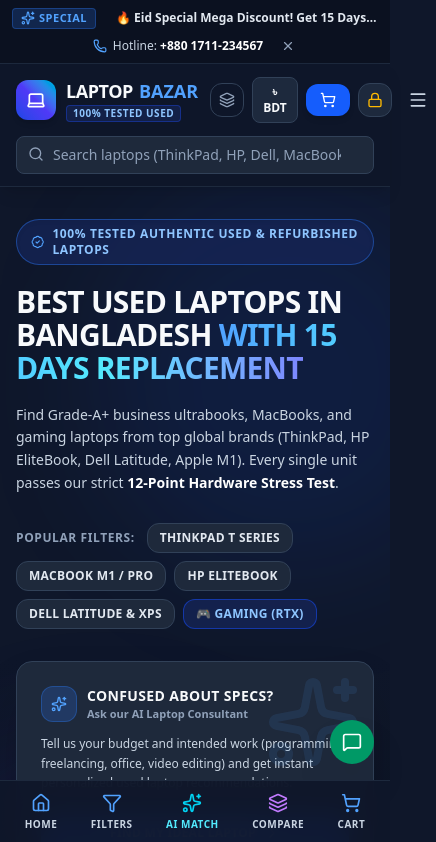
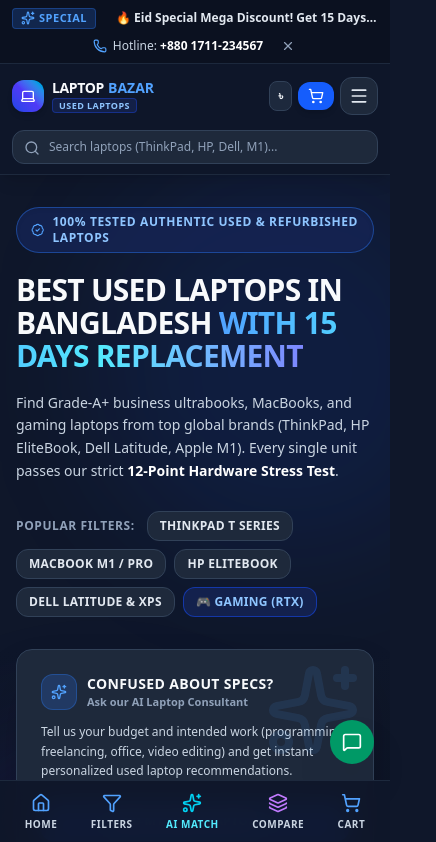
Before and after one commit to emonhaque1998/Digital-It-Laptop-Bazar, a React (Vite) app: page / in a window 390 px wide. Shown: the top 842 px of the page, 436 px wide, since content can reach past the window. Built offline with nearby package versions, Linux system fonts and the light colour scheme.

Commit message:
fix: prevent horizontal overflow and improve layout
Added global overflow constraints and optimized Navbar responsiveness to ensure consistent rendering across mobile and desktop devices.

```diff
--- a/src/App.tsx
+++ b/src/App.tsx
@@ -296,7 +296,7 @@
   const comparedLaptops = laptops.filter((l) => comparedLaptopIds.includes(l.id));
 
   return (
-    <div className="min-h-screen bg-[#0F172A] text-[#F8FAFC] flex flex-col font-sans selection:bg-blue-600 selection:text-white">
+    <div className="min-h-screen w-full max-w-full overflow-x-hidden bg-[#0F172A] text-[#F8FAFC] flex flex-col font-sans selection:bg-blue-600 selection:text-white">
       {/* Announcement bar */}
       <AnnouncementBar settings={settings} />
 
--- a/src/components/Navbar.tsx
+++ b/src/components/Navbar.tsx
@@ -81,37 +81,37 @@
   }, []);
 
   return (
-    <header className="sticky top-0 z-40 bg-[#0F172A]/95 backdrop-blur-md border-b border-slate-800 shadow-lg">
-      <div className="max-w-7xl mx-auto px-4 sm:px-6">
-        <div className="flex items-center justify-between h-18 gap-3 sm:gap-6">
+    <header className="sticky top-0 z-40 bg-[#0F172A]/95 backdrop-blur-md border-b border-slate-800 shadow-lg w-full max-w-full overflow-x-clip">
+      <div className="max-w-7xl mx-auto px-3 sm:px-6 w-full">
+        <div className="flex items-center justify-between h-16 sm:h-18 gap-2 sm:gap-4 md:gap-6">
           {/* Brand Logo */}
-          <div className="flex items-center gap-3">
+          <div className="flex items-center gap-2 sm:gap-3 shrink min-w-0">
             <button
               onClick={() => {
                 onSearchChange('');
                 window.scrollTo({ top: 0, behavior: 'smooth' });
               }}
-              className="flex items-center gap-2.5 text-left group"
+              className="flex items-center gap-2 sm:gap-2.5 text-left group min-w-0 cursor-pointer"
               id="brand-logo-btn"
             >
-              <div className="w-10 h-10 rounded-xl bg-gradient-to-tr from-blue-700 via-indigo-600 to-cyan-500 flex items-center justify-center text-white shadow-md group-hover:scale-105 transition-transform">
-                <LaptopIcon className="w-5 h-5 text-white" />
+              <div className="w-8 h-8 sm:w-10 sm:h-10 rounded-xl bg-gradient-to-tr from-blue-700 via-indigo-600 to-cyan-500 flex items-center justify-center text-white shadow-md group-hover:scale-105 transition-transform shrink-0">
+                <LaptopIcon className="w-4 h-4 sm:w-5 sm:h-5 text-white" />
               </div>
-              <div>
-                <div className="flex items-center gap-1.5">
-                  <span className="font-black text-lg sm:text-xl tracking-tight text-[#F8FAFC] uppercase">
+              <div className="min-w-0">
+                <div className="flex items-center gap-1 sm:gap-1.5 truncate">
+                  <span className="font-black text-sm sm:text-lg md:text-xl tracking-tight text-[#F8FAFC] uppercase truncate">
                     {settings.shopName.split(' ')[0]}
                   </span>
-                  <span className="font-black text-lg sm:text-xl text-blue-400 uppercase">
+                  <span className="font-black text-sm sm:text-lg md:text-xl text-blue-400 uppercase truncate">
                     {settings.shopName.split(' ').slice(1).join(' ')}
                   </span>
                 </div>
-                <div className="flex items-center gap-1.5 text-[11px] font-bold text-slate-400">
-                  <span className="text-blue-300 bg-blue-950/70 border border-blue-800/60 px-1.5 py-0.2 rounded font-extrabold text-[10px] uppercase tracking-wider">
-                    100% Tested Used
+                <div className="flex items-center gap-1.5 text-[10px] sm:text-[11px] font-bold text-slate-400">
+                  <span className="text-blue-300 bg-blue-950/70 border border-blue-800/60 px-1.5 py-0.2 rounded font-extrabold text-[9px] sm:text-[10px] uppercase tracking-wider shrink-0">
+                    Used Laptops
                   </span>
-                  <span className="hidden sm:inline">•</span>
-                  <span className="hidden sm:inline font-semibold">{settings.shopNameBn}</span>
+                  <span className="hidden sm:inline text-slate-600">•</span>
+                  <span className="hidden sm:inline font-semibold text-slate-400 truncate">{settings.shopNameBn}</span>
                 </div>
               </div>
             </button>
@@ -198,26 +198,26 @@
           </div>
 
           {/* Quick Actions & Navigation Controls */}
-          <div className="flex items-center gap-2 sm:gap-3">
-            {/* AI Advisor Button */}
+          <div className="flex items-center gap-1.5 sm:gap-2 md:gap-3 shrink-0">
+            {/* AI Advisor Button (Desktop) */}
             <button
               id="ai-advisor-btn"
               onClick={onOpenAIAdvisor}
-              className="hidden lg:inline-flex items-center gap-1.5 px-3 py-2 rounded-xl bg-blue-950/60 hover:bg-blue-900/80 text-blue-300 border border-blue-700/60 font-bold text-xs sm:text-sm uppercase tracking-wide transition-all shadow-xs group"
+              className="hidden lg:inline-flex items-center gap-1.5 px-3 py-2 rounded-xl bg-blue-950/60 hover:bg-blue-900/80 text-blue-300 border border-blue-700/60 font-bold text-xs sm:text-sm uppercase tracking-wide transition-all shadow-xs group cursor-pointer"
             >
               <Sparkles className="w-4 h-4 text-blue-400 group-hover:rotate-12 transition-transform" />
               <span>AI Advisor</span>
             </button>
 
-            {/* Compare Button */}
+            {/* Compare Button (Tablet & Desktop) */}
             <button
               id="compare-btn"
               onClick={onOpenComparison}
-              className="relative p-2 sm:px-3 sm:py-2 rounded-xl text-slate-300 hover:text-white hover:bg-slate-800 border border-slate-700 flex items-center gap-1.5 text-xs sm:text-sm font-bold uppercase tracking-wide transition-colors"
+              className="hidden sm:inline-flex relative p-2 sm:px-3 sm:py-2 rounded-xl text-slate-300 hover:text-white hover:bg-slate-800 border border-slate-700 items-center gap-1.5 text-xs sm:text-sm font-bold uppercase tracking-wide transition-colors cursor-pointer"
               title="Compare Laptops"
             >
               <Layers className="w-4 h-4 text-slate-400" />
-              <span className="hidden sm:inline">Compare</span>
+              <span className="hidden md:inline">Compare</span>
               {comparedLaptopIds.length > 0 && (
                 <span className="inline-flex items-center justify-center w-5 h-5 rounded-full bg-blue-600 text-white text-[11px] font-black">
                   {comparedLaptopIds.length}
@@ -225,11 +225,11 @@
               )}
             </button>
 
-            {/* Order Tracking Button */}
+            {/* Order Tracking Button (Desktop) */}
             <button
               id="track-order-btn"
               onClick={onOpenTracking}
-              className="hidden sm:inline-flex items-center gap-1.5 p-2 sm:px-3 sm:py-2 rounded-xl text-slate-300 hover:text-white hover:bg-slate-800 border border-slate-700 text-xs sm:text-sm font-bold uppercase tracking-wide transition-colors"
+              className="hidden lg:inline-flex items-center gap-1.5 p-2 sm:px-3 sm:py-2 rounded-xl text-slate-300 hover:text-white hover:bg-slate-800 border border-slate-700 text-xs sm:text-sm font-bold uppercase tracking-wide transition-colors cursor-pointer"
               title="Track Order Status"
             >
               <Package className="w-4 h-4 text-slate-400" />
@@ -240,22 +240,22 @@
             <button
               id="currency-toggle-btn"
               onClick={onCurrencyToggle}
-              className="px-2.5 py-1.5 rounded-lg text-xs font-black bg-slate-800 hover:bg-slate-700 text-[#F8FAFC] transition-colors border border-slate-700 uppercase"
+              className="px-2 sm:px-2.5 py-1.5 rounded-lg text-xs font-black bg-slate-800 hover:bg-slate-700 text-[#F8FAFC] transition-colors border border-slate-700 uppercase cursor-pointer shrink-0"
               title="Switch Currency (BDT / USD)"
             >
-              {currency === 'BDT' ? '৳ BDT' : '$ USD'}
+              {currency === 'BDT' ? '৳' : '$'}<span className="hidden sm:inline ml-0.5">{currency}</span>
             </button>
 
             {/* Cart Button */}
             <button
               id="cart-drawer-btn"
               onClick={onOpenCart}
-              className="relative flex items-center gap-2 px-3.5 py-2 rounded-xl bg-blue-600 hover:bg-blue-500 text-white font-extrabold text-xs sm:text-sm uppercase tracking-wide shadow-md hover:shadow-blue-500/25 transition-all"
+              className="relative flex items-center gap-1.5 px-2.5 sm:px-3.5 py-1.5 sm:py-2 rounded-xl bg-blue-600 hover:bg-blue-500 text-white font-extrabold text-xs sm:text-sm uppercase tracking-wide shadow-md hover:shadow-blue-500/25 transition-all cursor-pointer shrink-0"
             >
               <ShoppingCart className="w-4 h-4" />
-              <span className="hidden sm:inline">Cart</span>
+              <span className="hidden md:inline">Cart</span>
               {cartTotalItems > 0 && (
-                <span className="inline-flex items-center justify-center w-5 h-5 rounded-full bg-white text-blue-900 text-[11px] font-black">
+                <span className="inline-flex items-center justify-center w-4 h-4 sm:w-5 sm:h-5 rounded-full bg-white text-blue-900 text-[10px] sm:text-[11px] font-black">
                   {cartTotalItems}
                 </span>
               )}
@@ -266,11 +266,11 @@
               )}
             </button>
 
-            {/* Admin Portal Button */}
+            {/* Admin Portal Button (Desktop & Tablet) */}
             <button
               id="admin-dashboard-btn"
               onClick={onOpenAdmin}
-              className={`p-2 rounded-xl border flex items-center gap-1.5 text-xs sm:text-sm font-bold uppercase tracking-wide transition-all ${
+              className={`hidden sm:inline-flex p-2 rounded-xl border items-center gap-1.5 text-xs sm:text-sm font-bold uppercase tracking-wide transition-all cursor-pointer shrink-0 ${
                 isAdminLoggedIn
                   ? 'bg-blue-950 text-blue-300 border-blue-600'
                   : 'bg-slate-800 text-slate-300 border-slate-700 hover:bg-slate-700 hover:text-white'
@@ -286,29 +286,29 @@
             {/* Mobile Menu Toggle */}
             <button
               onClick={() => setMobileMenuOpen(!mobileMenuOpen)}
-              className="md:hidden p-2 rounded-lg text-slate-300 hover:bg-slate-800 hover:text-white"
+              className="md:hidden p-2 rounded-xl bg-[#1E293B] border border-slate-700 text-slate-200 hover:bg-slate-800 hover:text-white transition-colors cursor-pointer shrink-0 flex items-center justify-center"
               aria-label="Toggle mobile menu"
             >
-              {mobileMenuOpen ? <X className="w-5 h-5" /> : <Menu className="w-5 h-5" />}
+              {mobileMenuOpen ? <X className="w-5 h-5 text-blue-400" /> : <Menu className="w-5 h-5" />}
             </button>
           </div>
         </div>
 
         {/* Mobile Search input bar */}
-        <div className="md:hidden pb-3">
-          <div className="relative">
+        <div className="md:hidden pb-2.5 pt-0.5">
+          <div className="relative w-full">
             <input
               type="text"
               value={searchQuery}
               onChange={(e) => onSearchChange(e.target.value)}
-              placeholder="Search laptops (ThinkPad, HP, Dell, MacBook)..."
-              className="w-full pl-9 pr-8 py-2 rounded-lg bg-[#1E293B] border border-slate-700 text-[#F8FAFC] placeholder:text-slate-400 text-sm font-medium focus:bg-[#1E293B] focus:outline-hidden focus:ring-2 focus:ring-blue-500"
+              placeholder="Search laptops (ThinkPad, HP, Dell, M1)..."
+              className="w-full pl-9 pr-8 py-2 rounded-xl bg-[#1E293B] border border-slate-700 text-[#F8FAFC] placeholder:text-slate-400 text-xs sm:text-sm font-medium focus:outline-hidden focus:ring-2 focus:ring-blue-500"
             />
             <Search className="w-4 h-4 text-slate-400 absolute left-3 top-2.5" />
             {searchQuery && (
               <button
                 onClick={() => onSearchChange('')}
-                className="absolute right-2.5 top-2 text-slate-400 hover:text-white"
+                className="absolute right-2.5 top-2 text-slate-400 hover:text-white p-0.5"
               >
                 <X className="w-4 h-4" />
               </button>
@@ -319,17 +319,17 @@
 
       {/* Mobile Drawer Menu */}
       {mobileMenuOpen && (
-        <div className="md:hidden border-t border-slate-800 bg-[#0F172A] px-4 py-4 space-y-3 shadow-2xl">
+        <div className="md:hidden border-t border-slate-800 bg-[#0F172A] px-4 py-4 space-y-2.5 shadow-2xl animate-in slide-in-from-top-2 duration-150">
           <button
             onClick={() => {
               onOpenAIAdvisor();
               setMobileMenuOpen(false);
             }}
-            className="w-full flex items-center justify-between p-3 rounded-xl bg-blue-950/60 border border-blue-700/60 text-blue-200 font-bold text-sm uppercase tracking-wide"
+            className="w-full flex items-center justify-between p-3 rounded-xl bg-blue-950/60 border border-blue-700/60 text-blue-200 font-black text-xs uppercase tracking-wide cursor-pointer"
           >
             <div className="flex items-center gap-2">
-              <Sparkles className="w-4 h-4 text-blue-400" />
-              <span>AI Laptop Smart Advisor</span>
+              <Sparkles className="w-4 h-4 text-cyan-400" />
+              <span>AI Laptop Matcher</span>
             </div>
             <ArrowRight className="w-4 h-4 text-blue-400" />
           </button>
@@ -339,11 +339,11 @@
               onOpenTracking();
               setMobileMenuOpen(false);
             }}
-            className="w-full flex items-center justify-between p-3 rounded-xl bg-[#1E293B] border border-slate-700 text-slate-200 font-bold text-sm uppercase tracking-wide"
+            className="w-full flex items-center justify-between p-3 rounded-xl bg-[#1E293B] border border-slate-700 text-slate-200 font-bold text-xs uppercase tracking-wide cursor-pointer"
           >
             <div className="flex items-center gap-2">
-              <Package className="w-4 h-4 text-slate-400" />
-              <span>Track Your Order Status</span>
+              <Package className="w-4 h-4 text-cyan-400" />
+              <span>Track Order Status</span>
             </div>
             <ArrowRight className="w-4 h-4 text-slate-400" />
           </button>
@@ -353,13 +353,27 @@
               onOpenComparison();
               setMobileMenuOpen(false);
             }}
-            className="w-full flex items-center justify-between p-3 rounded-xl bg-[#1E293B] border border-slate-700 text-slate-200 font-bold text-sm uppercase tracking-wide"
+            className="w-full flex items-center justify-between p-3 rounded-xl bg-[#1E293B] border border-slate-700 text-slate-200 font-bold text-xs uppercase tracking-wide cursor-pointer"
           >
             <div className="flex items-center gap-2">
-              <Layers className="w-4 h-4 text-slate-400" />
+              <Layers className="w-4 h-4 text-purple-400" />
               <span>Compare Laptops ({comparedLaptopIds.length})</span>
             </div>
             <ArrowRight className="w-4 h-4 text-slate-400" />
+          </button>
+
+          <button
+            onClick={() => {
+              onOpenAdmin();
+              setMobileMenuOpen(false);
+            }}
+            className="w-full flex items-center justify-between p-3 rounded-xl bg-slate-900 border border-slate-700 text-amber-300 font-bold text-xs uppercase tracking-wide cursor-pointer"
+          >
+            <div className="flex items-center gap-2">
+              <Lock className="w-4 h-4 text-amber-400" />
+              <span>Admin Management Dashboard {isAdminLoggedIn && '• Logged In'}</span>
+            </div>
+            <ArrowRight className="w-4 h-4 text-amber-400" />
           </button>
 
           <div className="pt-2 flex items-center gap-2">
@@ -367,17 +381,17 @@
               href={`https://wa.me/${settings.whatsapp.replace(/[^0-9]/g, '')}?text=Hello%20${encodeURIComponent(settings.shopName)},%20I%20am%20interested%20in%20buying%20a%20used%20laptop`}
               target="_blank"
               rel="noopener noreferrer"
-              className="flex-1 py-2.5 bg-emerald-600 hover:bg-emerald-500 text-white rounded-xl flex items-center justify-center gap-1.5 text-sm font-extrabold uppercase tracking-wide shadow-xs"
+              className="flex-1 py-2.5 bg-emerald-600 hover:bg-emerald-500 text-white rounded-xl flex items-center justify-center gap-1.5 text-xs font-black uppercase tracking-wide shadow-xs"
             >
               <MessageSquare className="w-4 h-4" />
               <span>WhatsApp Chat</span>
             </a>
             <a
               href={`tel:${settings.phone.replace(/[^0-9+]/g, '')}`}
-              className="py-2.5 px-4 bg-slate-800 hover:bg-slate-700 text-white rounded-xl flex items-center justify-center gap-1.5 text-sm font-extrabold uppercase tracking-wide border border-slate-700"
+              className="py-2.5 px-3.5 bg-slate-800 hover:bg-slate-700 text-white rounded-xl flex items-center justify-center gap-1.5 text-xs font-black uppercase tracking-wide border border-slate-700"
             >
               <Phone className="w-4 h-4 text-blue-400" />
-              <span>Call Hotline</span>
+              <span>Call</span>
             </a>
           </div>
         </div>
--- a/src/index.css
+++ b/src/index.css
@@ -1,8 +1,16 @@
 @import "tailwindcss";
 
 @layer base {
+  html, body {
+    overflow-x: hidden;
+    max-width: 100vw;
+    width: 100%;
+    margin: 0;
+    padding: 0;
+  }
   * {
     border-color: rgba(51, 65, 85, 0.4);
+    box-sizing: border-box;
   }
 }
 
```
